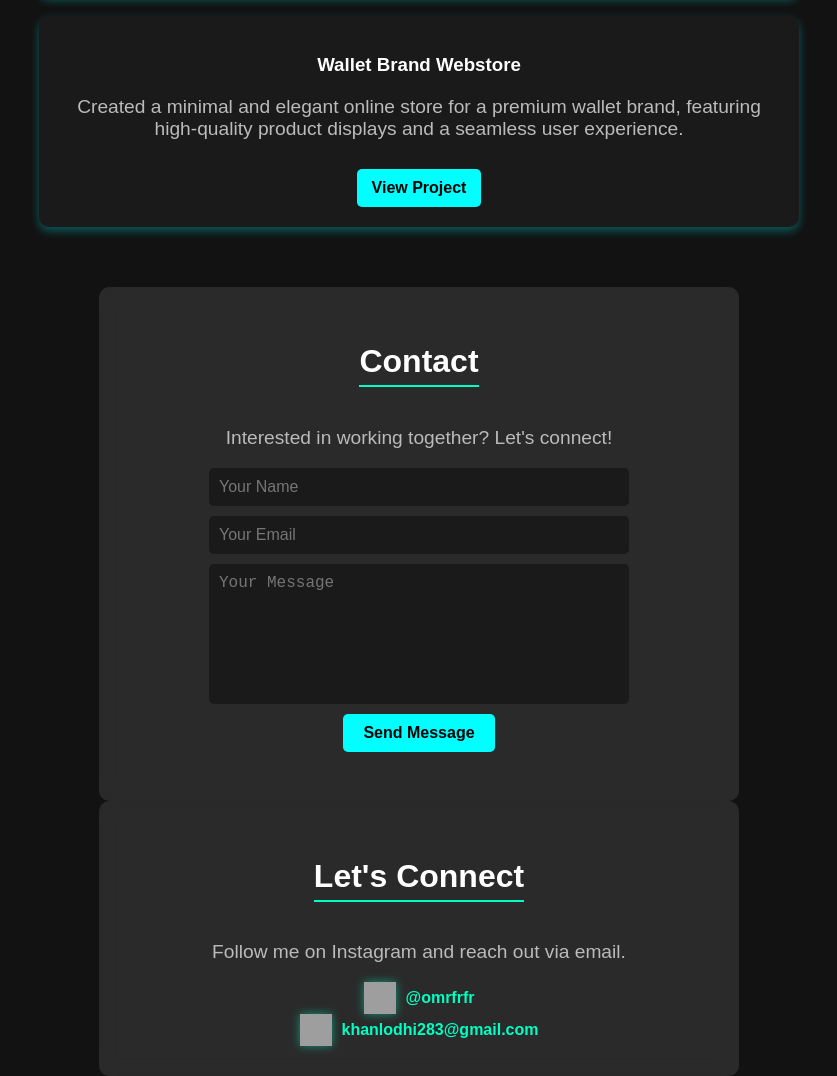
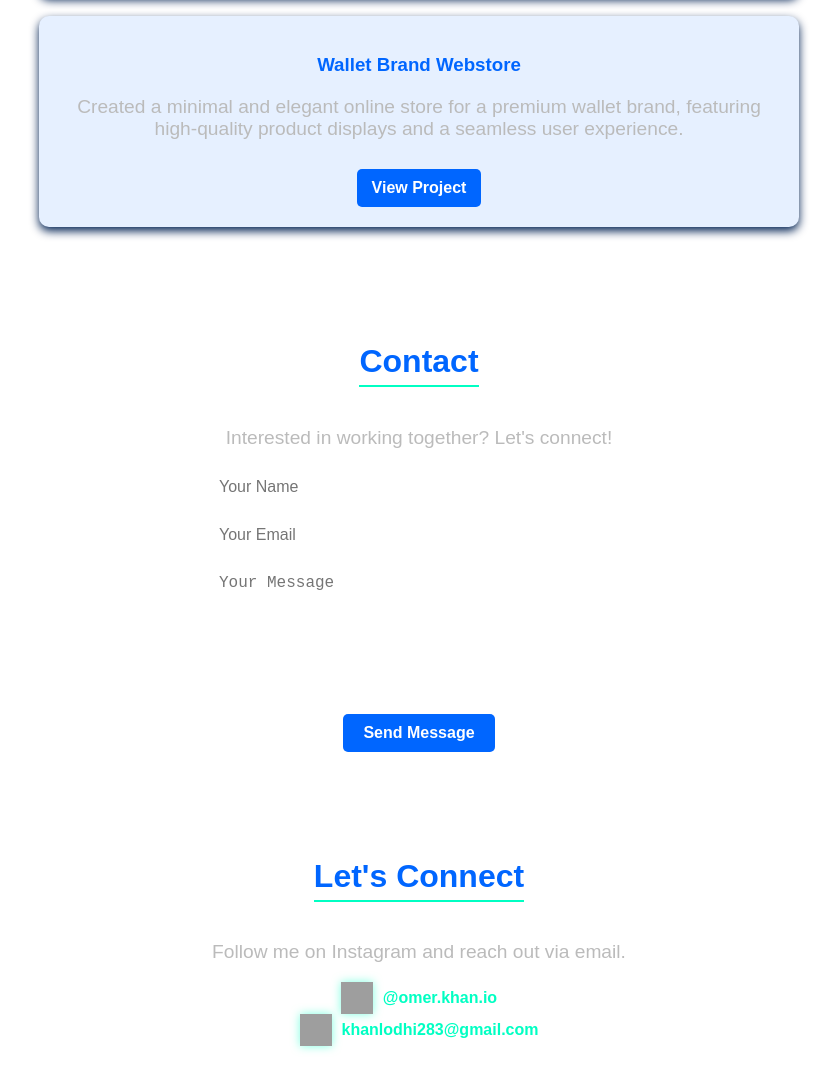
Before and after one commit to omerkhan-ai/portfolio, a plain HTML site: page index.html in a window 1280 px wide. Shown: the part 1213-2289 px from the top of the page, without its empty margins (221-1058 px from the left). Drawn offline with Linux system fonts and the light colour scheme; grey boxes are pictures that could not be loaded.

Commit message:
Update index.html

```diff
--- a/index.html
+++ b/index.html
@@ -10,14 +10,14 @@
     <style>
         body {
             font-family: Arial, sans-serif;
-            background-color: #121212;
-            color: #ffffff;
+            background-color: #ffffff;
+            color: #0066ff;
             text-align: center;
             margin: 0;
             padding: 0;
         }
         nav {
-            background-color: #000000;
+            background-color: #ffffff;
             padding: 15px;
             position: sticky;
             top: 0;
@@ -25,16 +25,16 @@
             display: flex;
             justify-content: center;
             gap: 20px;
-            box-shadow: 0px 4px 10px rgba(0, 255, 255, 0.6);
+            box-shadow: 0px 4px 10px #0066ff;
         }
         nav a {
-            color: #00ffff;
+            color: #0066ff;
             text-decoration: none;
             font-weight: bold;
             transition: 0.3s;
         }
         nav a:hover {
-            color: #ffffff;
+            color: #161538;
         }
         .profile-pic {
             width: 150px;
@@ -43,26 +43,26 @@
             object-fit: cover;
             display: block;
             margin: 20px auto;
-            border: 3px solid #00ffff;
-            box-shadow: 0 0 15px rgba(0, 255, 255, 0.8);
+            border: 3px solid #0066ff;
+            box-shadow: 0 0 15px #003380;
         }
         section {
             padding: 40px 20px;
         }
         .project {
-            background-color: #1a1a1a;
+            background-color: #e6f0ff;
             padding: 20px;
             margin: 20px auto;
             border-radius: 10px;
             width: 80%;
-            box-shadow: 0px 4px 10px rgba(0, 255, 255, 0.3);
+            box-shadow: 0px 4px 10px #002152;
         }
         .project a {
             display: inline-block;
             margin-top: 10px;
             padding: 10px 15px;
-            background-color: #00ffff;
-            color: #000000;
+            background-color: #0066ff;
+            color: #ffffff;
             text-decoration: none;
             font-weight: bold;
             border-radius: 5px;
@@ -70,7 +70,7 @@
         }
         .project a:hover {
             background-color: #ffffff;
-            color: #000000;
+            color: #0066ff;
         }
         form {
             display: flex;
@@ -84,21 +84,22 @@
             padding: 10px;
             border-radius: 5px;
             border: none;
-            background: #1a1a1a;
-            color: white;
+            background: #ffffff;
+            color: #70a9ff;
         }
         button {
             padding: 10px 20px;
             border: none;
             border-radius: 5px;
-            background-color: #00ffff;
-            color: black;
+            background-color: #0066ff;
+            color: rgb(255, 255, 255);
             font-weight: bold;
             cursor: pointer;
             transition: 0.3s;
         }
         button:hover {
             background-color: #ffffff;
+            color: #0066ff;
         }
     </style>
 </head>
@@ -156,9 +157,9 @@
         <h2>Let's Connect</h2>
         <p>Follow me on Instagram and reach out via email.</p>
 
-        <a href="https://instagram.com/omrfrfr" target="_blank">
+        <a href="https://instagram.com/omer.khan.io" target="_blank">
             <img src="https://cdn.jsdelivr.net/npm/simple-icons@latest/icons/instagram.svg" alt="Instagram">
-            @omrfrfr
+            @omer.khan.io
         </a>
 
         <a href="mailto:khanlodhi283@gmail.com" class="email-link">
```
